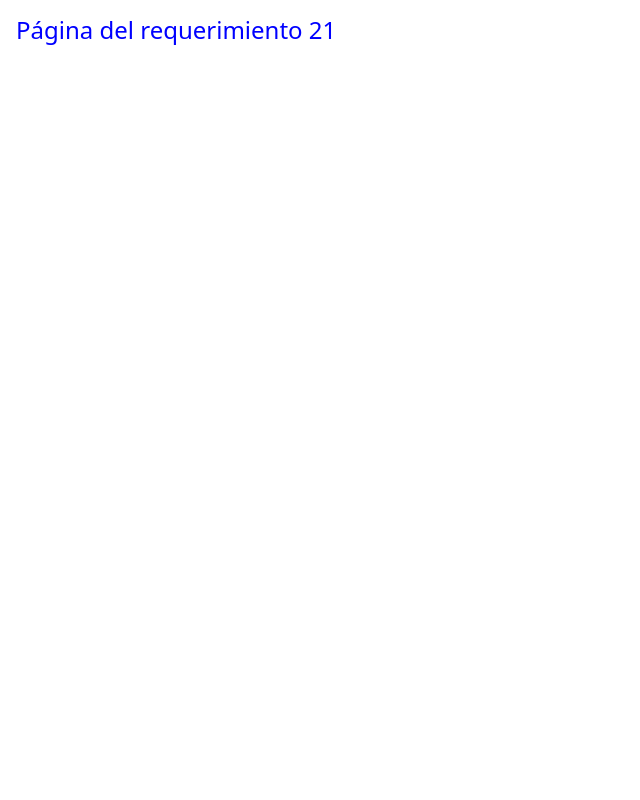
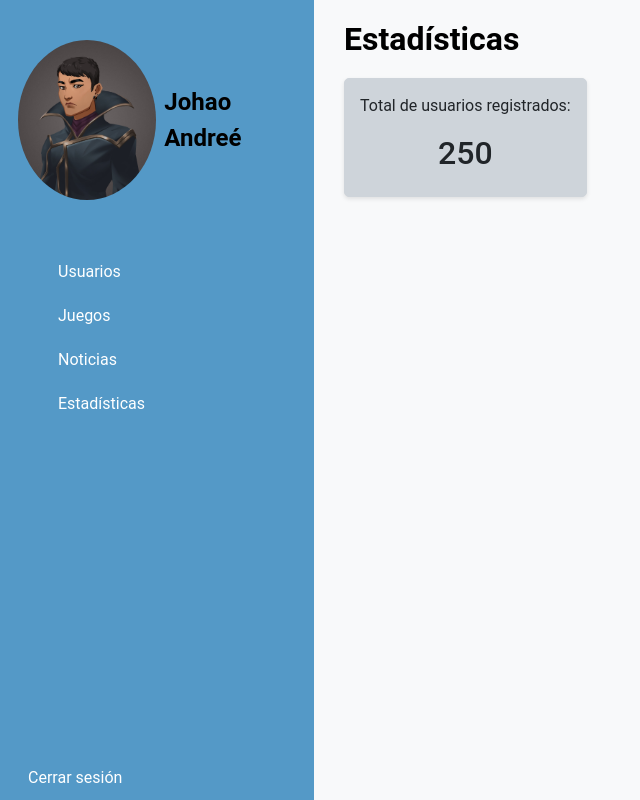
Before and after one commit to JohaoAndree/Proyecto_PrograWeb, a React (Vite) app: page /req21 in a window 1280 px wide. Shown: the whole page, without its empty margins (0-640 px from the left). Built offline with nearby package versions, Linux system fonts and the light colour scheme.

Commit message:
Se crean los componentes y se integran en su index para visualizar la página del requerimiento 21, además de agregar estilos personalizados en module.css, también se creó una carpeta resources que inicialmente contiene la imagen del avatar que se importa para el componente PerfilUsuario

```diff
--- /dev/null
+++ b/src/Reqs_Johao/Req_21/Components/BarraLateral.tsx
@@ -0,0 +1,20 @@
+import styles from '../styles.module.css'
+import ListaOpciones from './ListaOpciones'
+import PerfilUsuario from './PerfilUsuario'
+import Avatar from "../../Resources/Avatar.jpeg"
+
+const BarraLateral = () => {
+    const rutaAvatar = Avatar
+    const alt = "avatar"
+    const nombre = "Johao Andreé"
+    const tamaño = 160
+
+    return (
+        <div className={styles.BarraLateral}>
+            <PerfilUsuario src={rutaAvatar} alt={alt} size={tamaño} nombre={nombre}/>
+            <ListaOpciones />
+        </div>
+    )
+}
+
+export default BarraLateral
--- /dev/null
+++ b/src/Reqs_Johao/Req_21/Components/CuadroConteoUsuarios.tsx
@@ -0,0 +1,16 @@
+import styles from '../styles.module.css'
+
+interface CuadroProps{
+    numero : number
+}
+
+const CuadroConteoUsuarios = (props : CuadroProps) => {
+    return (
+      <div className={styles.CuadroConteoUsuarios}>
+        <p>Total de usuarios registrados:</p>
+        <h2 className={styles.Numero}>{props.numero}</h2>
+      </div>
+    );
+}
+
+export default CuadroConteoUsuarios
--- /dev/null
+++ b/src/Reqs_Johao/Req_21/Components/CuerpoPagina.tsx
@@ -0,0 +1,17 @@
+import styles from '../styles.module.css'
+import CuadroConteoUsuarios from './CuadroConteoUsuarios'
+import Titulo from './Titulo'
+
+const CuerpoPagina = () => {
+    const titulo = "Estadísticas"
+    const contador = 250
+
+    return (
+        <div className={styles.CuerpoPagina}>
+            <Titulo texto={titulo}/>
+            <CuadroConteoUsuarios numero={contador}/>
+        </div>
+    )
+}
+
+export default CuerpoPagina
--- /dev/null
+++ b/src/Reqs_Johao/Req_21/Components/ListaOpciones.tsx
@@ -0,0 +1,15 @@
+import styles from '../styles.module.css'
+
+const ListaOpciones = () => {
+    return (
+        <div className={styles.ListaOpciones}>
+            <button type="button" className={"list-group-item list-group-item-action " + styles.ListItem} aria-current="true">Usuarios</button>
+            <button type="button" className={"list-group-item list-group-item-action " + styles.ListItem}>Juegos</button>
+            <button type="button" className={"list-group-item list-group-item-action " + styles.ListItem}>Noticias</button>
+            <button type="button" className={"list-group-item list-group-item-action " + styles.ListItem}>Estadísticas</button>
+            <button type="button" className={"list-group-item list-group-item-action " + styles.ListItem + " " + styles.ItemFinal} aria-disabled="true">Cerrar sesión</button>
+        </div>
+    )
+}
+
+export default ListaOpciones
--- /dev/null
+++ b/src/Reqs_Johao/Req_21/Components/PerfilUsuario.tsx
@@ -0,0 +1,19 @@
+import styles from '../styles.module.css'
+
+interface PropsPerfilUsuario{
+    src : string
+    alt : string
+    nombre : string
+    size : number
+}
+
+const PerfilUsuario = (props : PropsPerfilUsuario) => {
+    return (
+        <div className={"d-flex align-items-center gap-2 " + styles.PerfilUsuario}>
+            <img src={props.src} alt={props.alt} className="rounded-circle" style={{width: props.size, height: props.size, objectFit: "cover"}}/>
+            <span className="fw-semibold">{props.nombre}</span>
+        </div>
+    )
+}
+
+export default PerfilUsuario
--- /dev/null
+++ b/src/Reqs_Johao/Req_21/Components/Titulo.tsx
@@ -0,0 +1,15 @@
+import styles from '../styles.module.css'
+
+interface TituloProps{
+    texto : string
+}
+
+const Titulo = (props : TituloProps) => {
+    return (
+        <h1 className={styles.Titulo}>
+            {props.texto}
+        </h1>
+    )
+}
+
+export default Titulo
--- a/src/Reqs_Johao/Req_21/index.tsx
+++ b/src/Reqs_Johao/Req_21/index.tsx
@@ -1,9 +1,18 @@
-import styles from './styles.module.css'
+import BarraLateral from './Components/BarraLateral'
+import CuerpoPagina from './Components/CuerpoPagina'
+/* import styles from './styles.module.css' */
 
-  const Req21 = () => (
-    <div className={styles.container}>
-      <h1 className={styles.title}>Página del requerimiento 21</h1>
+const Req21 = () => {
+  return <div className="container-fluid px-0">
+    <div className="row">
+      <div className="col-md-3 px-0">
+        <BarraLateral />
+      </div>
+      <div className="col-md-9 px-0">
+        <CuerpoPagina />
+      </div>
     </div>
-  )
+  </div>
+}
 
 export default Req21
--- a/src/Reqs_Johao/Req_21/styles.module.css
+++ b/src/Reqs_Johao/Req_21/styles.module.css
@@ -1,7 +1,72 @@
-.container {
-  padding: 16px;
- }
- .title {
-  font-size: 1.5rem;
-  color: blue;
- }
+.CuerpoPagina{
+    font-family: 'Roboto', sans-serif;
+    background-color: #f8f9fa;
+    min-height: 100vh;
+    padding: 20px;
+    padding-left: 30px;
+}
+
+.Titulo {
+    color: black;
+    font-size: 2em;
+    font-weight: bold;
+    margin-bottom: 20px;
+}
+
+.CuadroConteoUsuarios{
+    border: 1px solid #ced4da;
+    padding: 15px;
+    width: fit-content;
+    background-color: #ced4da;
+    border-radius: 5px;
+    box-shadow: 0 2px 4px rgba(0, 0, 0, 0.1);
+}
+
+.Numero{
+    text-align: center;
+}
+
+.BarraLateral{
+    font-family: 'Roboto', sans-serif;
+    background-color: #5499C7;
+    color: black;
+    min-height: 100vh;
+    padding-top: 20px;
+    display: flex;
+    flex-direction: column;
+    justify-content: space-between;
+}
+
+.PerfilUsuario{
+    padding: 20px;
+    padding-left: 30px;
+    font-size: 1.5em;
+    margin-bottom: 20px;
+}
+
+.ListaOpciones{
+    padding-top: 10px;
+    padding-left: 0;
+    padding-right: 0;
+    display: flex;
+    flex-direction: column;
+    flex-grow: 1;
+}
+
+.ListItem{
+    background-color: transparent;
+    color: white;
+    border: none;
+    padding: 10px 70px;
+    text-align: left;
+}
+
+.ListItem:hover{
+    background-color: rgba(132, 214, 252, 0.1);
+    cursor: pointer;
+}
+
+.ItemFinal{
+    padding-left: 40px;
+    margin-top: auto;
+}
```
Also changed, not shown: src/Reqs_Johao/Resources/Avatar.jpeg (added).
